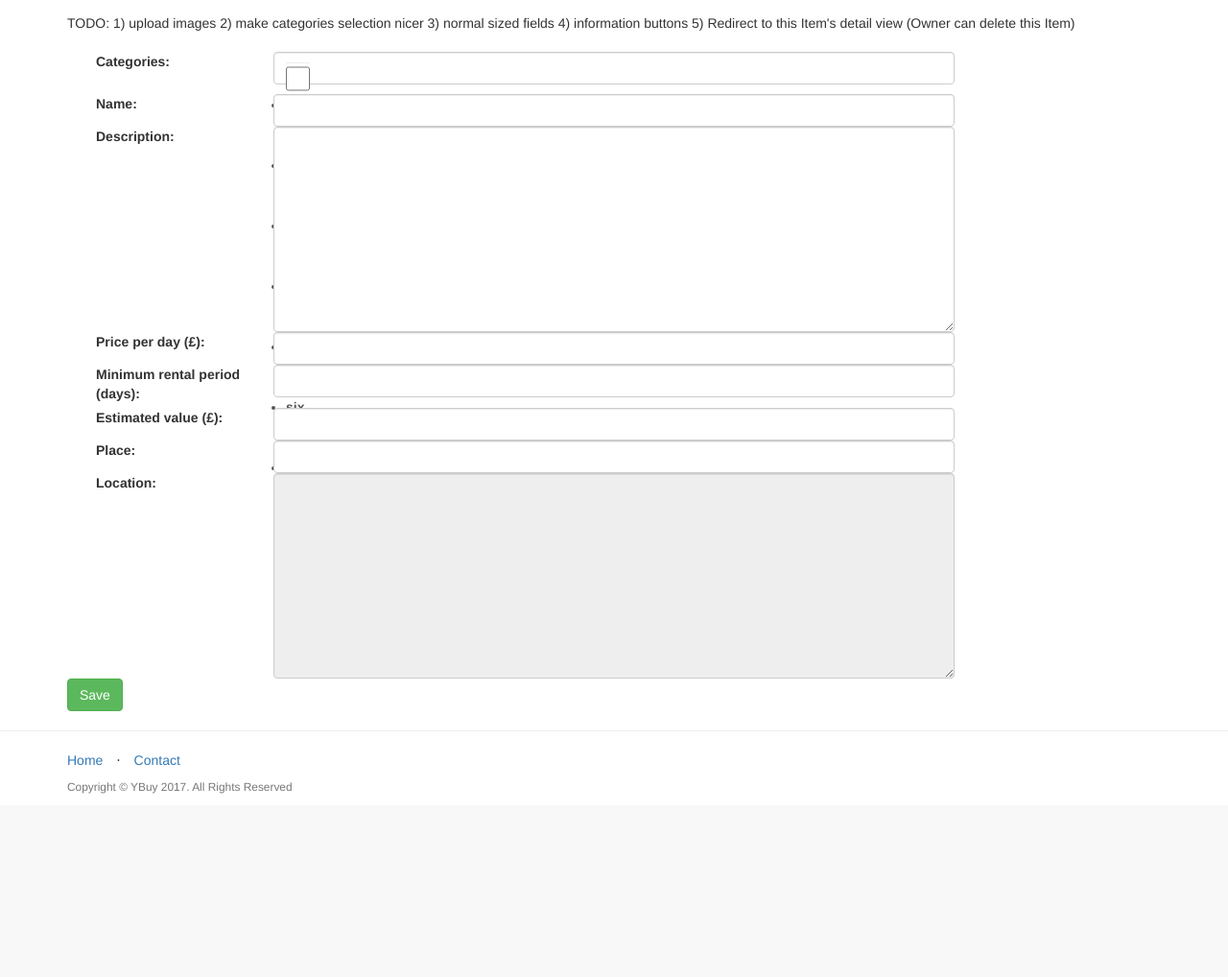
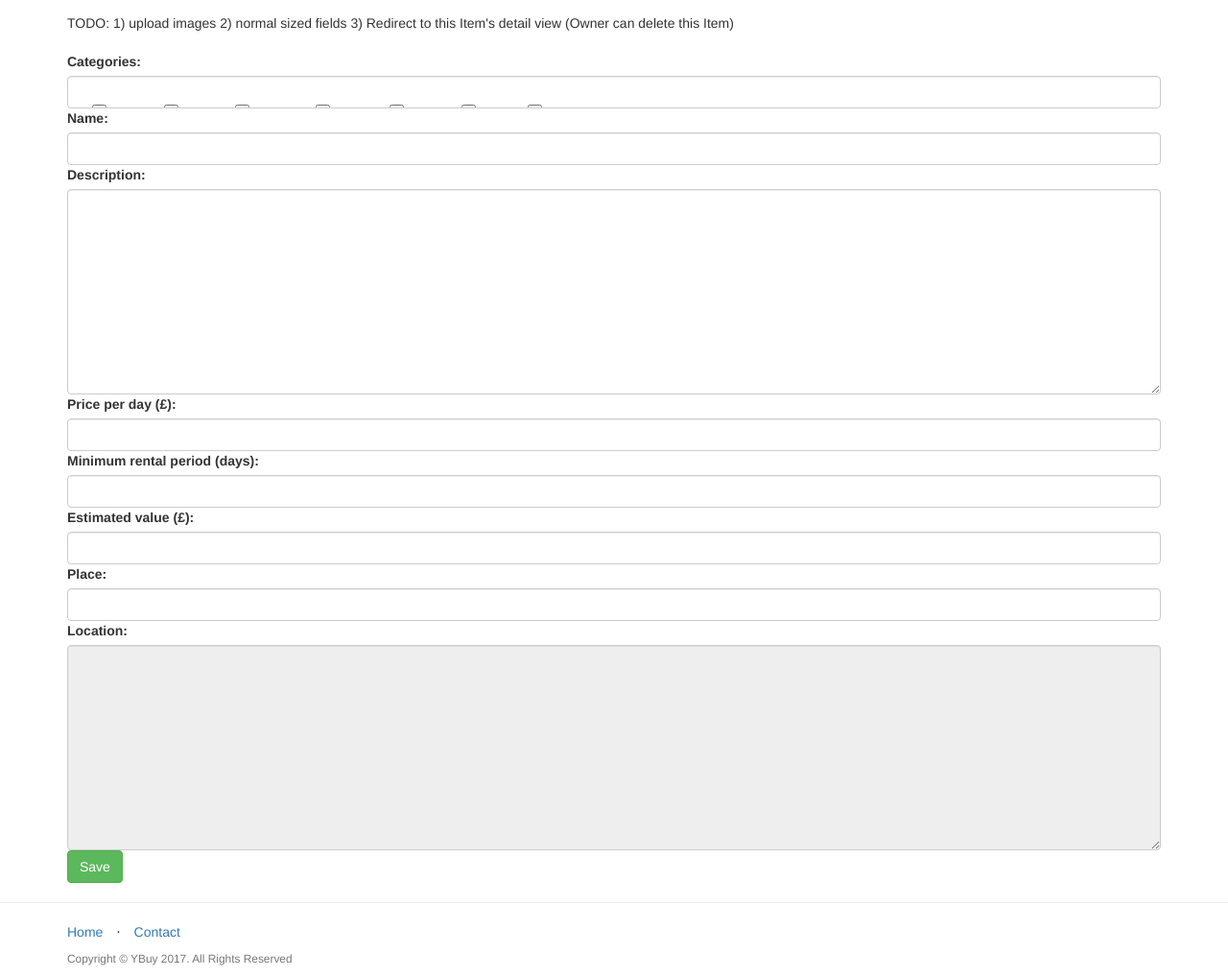
Before and after one commit to kristjanr/Rentwise, a Django app: page /item/add in a window 1280 px wide. Shown: the part 56-1074 px from the top of the page at 96% size. Before the commit the page ends 883 px from the top, so only its background shows below. Run offline with Django 3.2, Linux system fonts and the light colour scheme; the visitor is signed in with stand-in values (Sample User, id 1); data comes from the database, SQL or seed files in the repository; some libraries are stand-ins or nearby versions.

Commit message:
fixed categories and added tooltips

```diff
--- a/app/forms.py
+++ b/app/forms.py
@@ -29,3 +29,6 @@ class ItemForm(MyForm):
     def __init__(self, *args, **kwargs):
         super().__init__(*args, **kwargs)
         self.fields['location'].widget.attrs['readonly'] = True
+        for f in self.fields.values():
+            w = f.widget
+            w.attrs.update({'title': 'tooltip text'})
--- a/app/templates/app/add_item.html
+++ b/app/templates/app/add_item.html
@@ -1,36 +1,43 @@
 {% extends "site_base.html" %}
 {% block head_title %}Rent out your items{% endblock %}
+{% block extrahead %}
+<style xmlns="http://www.w3.org/1999/html">
+#id_categories {
+    list-style-type: none;
+    margin: 0;
+    padding: 0;
+    overflow: hidden;
+}
+#id_categories > * {
+    float: left;
+    text-align: center;
+    padding: 25px;
+    display: block;
+}
+#id_categories input {
+    width: 15px;
+    height: 15px;
+}
+</style>
+<script >
+$(function () {
+    $('[data-toggle="tooltip"]').tooltip()
+})
+</script>
+{% endblock %}
 
 {% block body %}
 <div class="container">
     <div id="content">
         TODO:
         1) upload images
-        2) make categories selection nicer
-        3) normal sized fields
-        4) information buttons
-        5) Redirect to this Item's detail view (Owner can delete this Item)
+        2) normal sized fields
+        3) Redirect to this Item's detail view (Owner can delete this Item)
         <form method="post"><br>
             {% csrf_token %}
             {{ form.non_field_errors }}
-            {% for field in form %}
-                <div class="col-xs-12">
-                    <div class="control-label col-xs-2">
-                        {{ field.label_tag }}
-                    </div>
-                    <div class="col-xs-8">
-                        {{ field }}
-                    </div>
-                    <div class="col-xs-2">
-                        {{ field.errors }}
-                    </div>
-                    {% if field.help_text %}
-                        <p class="help">{{ field.help_text|safe }}</p>
-                    {% endif %}
-                </div>
-            {% endfor %}
-
-            <input type="submit" class="btn btn-success" value="Save" name="submit">
+            {{ form }}
+            <input type="submit" class="btn btn-success" value="Save" name="submit" title="foobar tootlit">
         </form>
 
     </div>
--- a/app/templates/site_base.html
+++ b/app/templates/site_base.html
@@ -5,6 +5,8 @@
     <meta http-equiv="X-UA-Compatible" content="IE=edge">
 
     <script src="https://ajax.googleapis.com/ajax/libs/jquery/2.1.4/jquery.min.js"></script>
+    <script src="{% static 'app/js/tether.min.js' %}"></script>
+
     <!-- Latest compiled and minified JavaScript -->
 
     <script src="https://maxcdn.bootstrapcdn.com/bootstrap/3.3.5/js/bootstrap.min.js" integrity="sha512-K1qjQ+NcF2TYO/eI3M6v8EiNYZfA95pQumfvcVrTHtwQVDG+aHRqLi/ETn2uB+1JqwYqVG3LIvdm9lj6imS/pQ=="
```
Also changed, not shown: app/static/app/js/tether.min.js (added).
